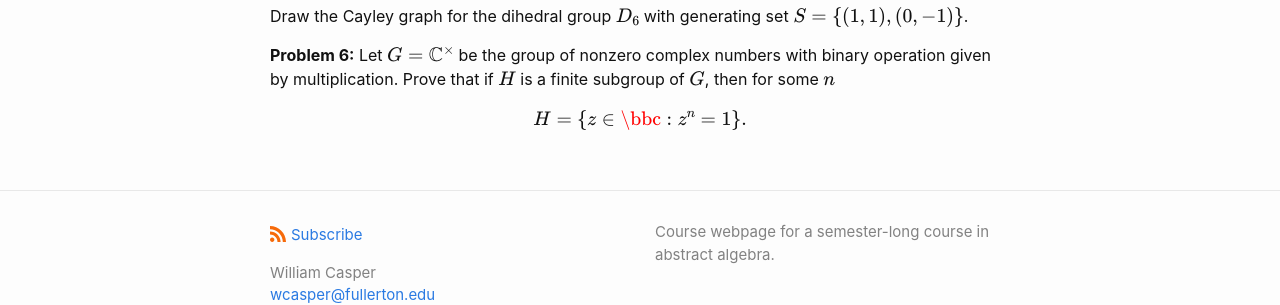
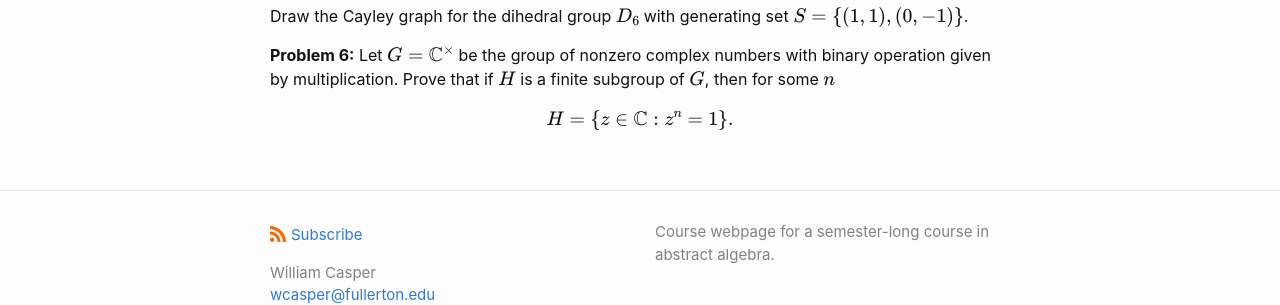
Before and after one commit to wcasper/math407spring2021, a Jekyll site: the page built from _homework/hw3.md, in a window 1280 px wide. Shown: the part 1275-1580 px from the top of the page. Built offline with Jekyll 4.4.1, drawn with Linux system fonts in a browser that asks for light colours.

Commit message:
fixed typo

```diff
--- a/_homework/hw3.md
+++ b/_homework/hw3.md
@@ -47,4 +47,4 @@ Draw the Cayley graph for the dihedral group $$D_6$$ with generating set $$S = \
 
 **Problem 6:**  Let $$G = \mathbb C^\times$$ be the group  of nonzero complex numbers with binary operation given by multiplication.  Prove that if $$H$$ is a finite subgroup of $$G$$, then for some $$n$$
 
-$$H = \{z\in\bbc: z^n=1\}.$$
+$$H = \{z\in\mathbb C: z^n=1\}.$$
```
